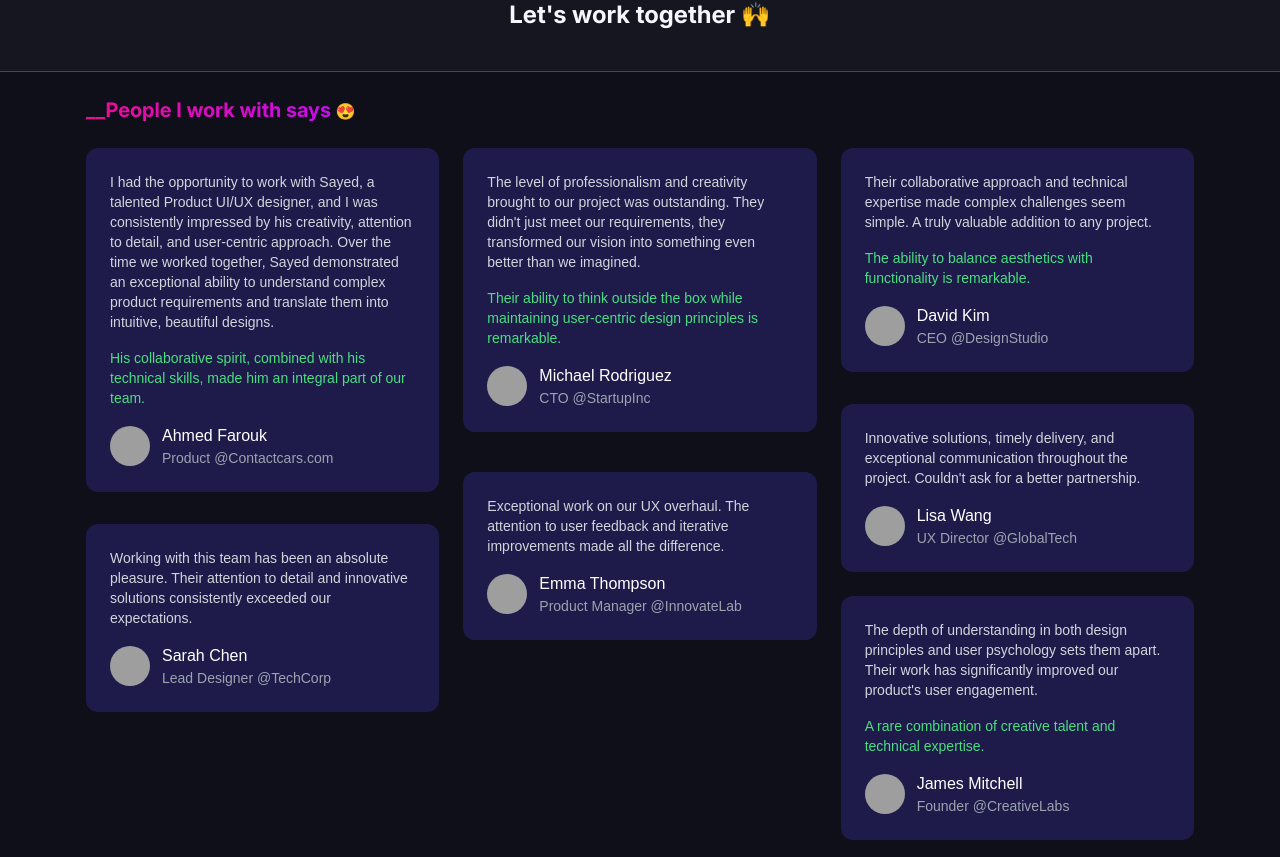
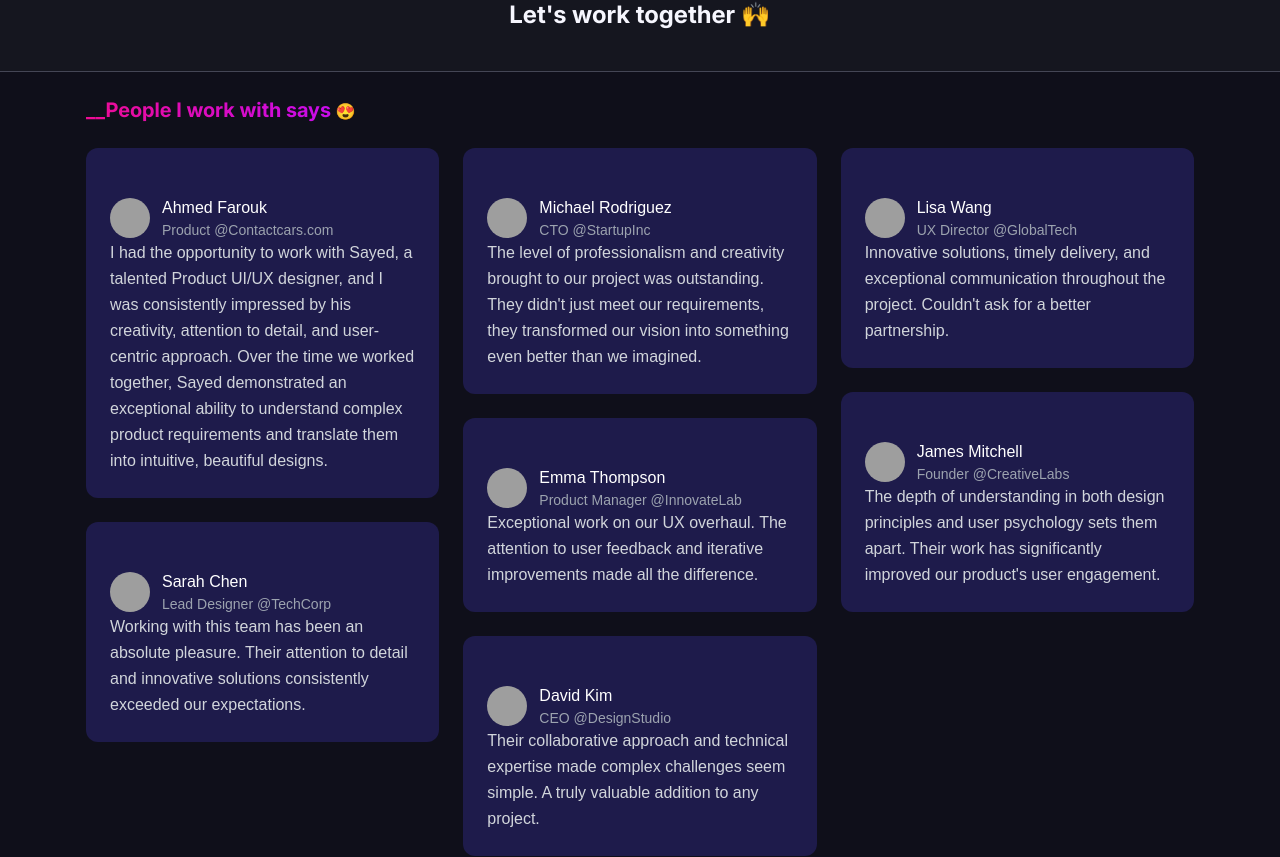
Before and after one commit to hussienkamalelden/SayedPortfolio, a Next.js app: page / in a window 1280 px wide. Shown: the part 3186-4043 px from the top of the page. Built offline with nearby package versions, Linux system fonts and the light colour scheme; grey boxes are pictures that could not be loaded.

Commit message:
testimonials

```diff
--- a/src/components/home/Testimonials.jsx
+++ b/src/components/home/Testimonials.jsx
@@ -1,4 +1,6 @@
 'use client';
+
+import TestimonialCard from '../shared/TestimonialCard';
 
 const Testimonials = () => {
   const testimonials = [
@@ -88,43 +90,7 @@ const Testimonials = () => {
 
         <div className="columns-1 md:columns-2 lg:columns-3 gap-6 [&>*:not(:first-child)]:mt-6">
           {testimonials.map((testimonial, index) => (
-            <div
-              key={index}
-              className={`break-inside-avoid bg-[#1E1B4B] rounded-xl p-6 hover:shadow-xl transition-shadow
-                ${
-                  testimonial.height === 'short'
-                    ? 'mb-6'
-                    : testimonial.height === 'medium'
-                    ? 'mb-8'
-                    : 'mb-10'
-                }`}
-            >
-              {/* Testimonial Content */}
-              <p className="text-gray-300 text-sm mb-4">{testimonial.text}</p>
-
-              {testimonial.highlightedText && (
-                <p className="text-green-400 text-sm mb-4">
-                  {testimonial.highlightedText}
-                </p>
-              )}
-
-              {/* Author Info */}
-              <div className="flex items-center mt-4">
-                <img
-                  src={testimonial.author.image}
-                  alt={testimonial.author.name}
-                  className="w-10 h-10 rounded-full mr-3"
-                />
-                <div>
-                  <p className="text-white font-medium">
-                    {testimonial.author.name}
-                  </p>
-                  <p className="text-gray-400 text-sm">
-                    {testimonial.author.role}
-                  </p>
-                </div>
-              </div>
-            </div>
+            <TestimonialCard key={index} testimonial={testimonial} />
           ))}
         </div>
       </div>
--- /dev/null
+++ b/src/components/shared/TestimonialCard.jsx
@@ -0,0 +1,24 @@
+const TestimonialCard = ({ testimonial }) => {
+  return (
+    <div className="break-inside-avoid bg-[#1E1B4B] rounded-xl p-6 hover:shadow-xl transition-shadow mb-6">
+      {/* Author Info */}
+      <div className="flex items-center mt-6">
+        <img
+          src={testimonial.author.image}
+          alt={testimonial.author.name}
+          className="w-10 h-10 rounded-full mr-3"
+        />
+        <div>
+          <p className="text-white font-medium">{testimonial.author.name}</p>
+          <p className="text-gray-400 text-sm">{testimonial.author.role}</p>
+        </div>
+      </div>
+      {/* Testimonial Content */}
+      <p className="text-gray-300 text-base leading-relaxed">
+        {testimonial.text}
+      </p>
+    </div>
+  );
+};
+
+export default TestimonialCard;
```
